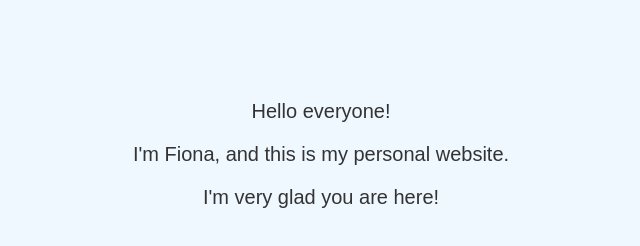
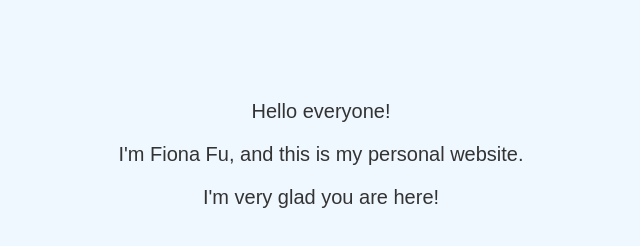
Before and after one commit to FionaFu02/FionaFu02.github.io, a plain HTML site: page index.html in a window 1280 px wide. Shown: the whole page, without its empty margins (319-959 px from the left). Drawn offline with Linux system fonts and the light colour scheme.

Commit message:
Update index.html

```diff
--- a/index.html
+++ b/index.html
@@ -18,7 +18,7 @@
 </head>
 <body>
     <p>Hello everyone!</p>
-    <p>I'm Fiona, and this is my personal website.</p>
+    <p>I'm Fiona Fu, and this is my personal website.</p>
     <p>I'm very glad you are here!</p>
 </body>
 </html>
```
